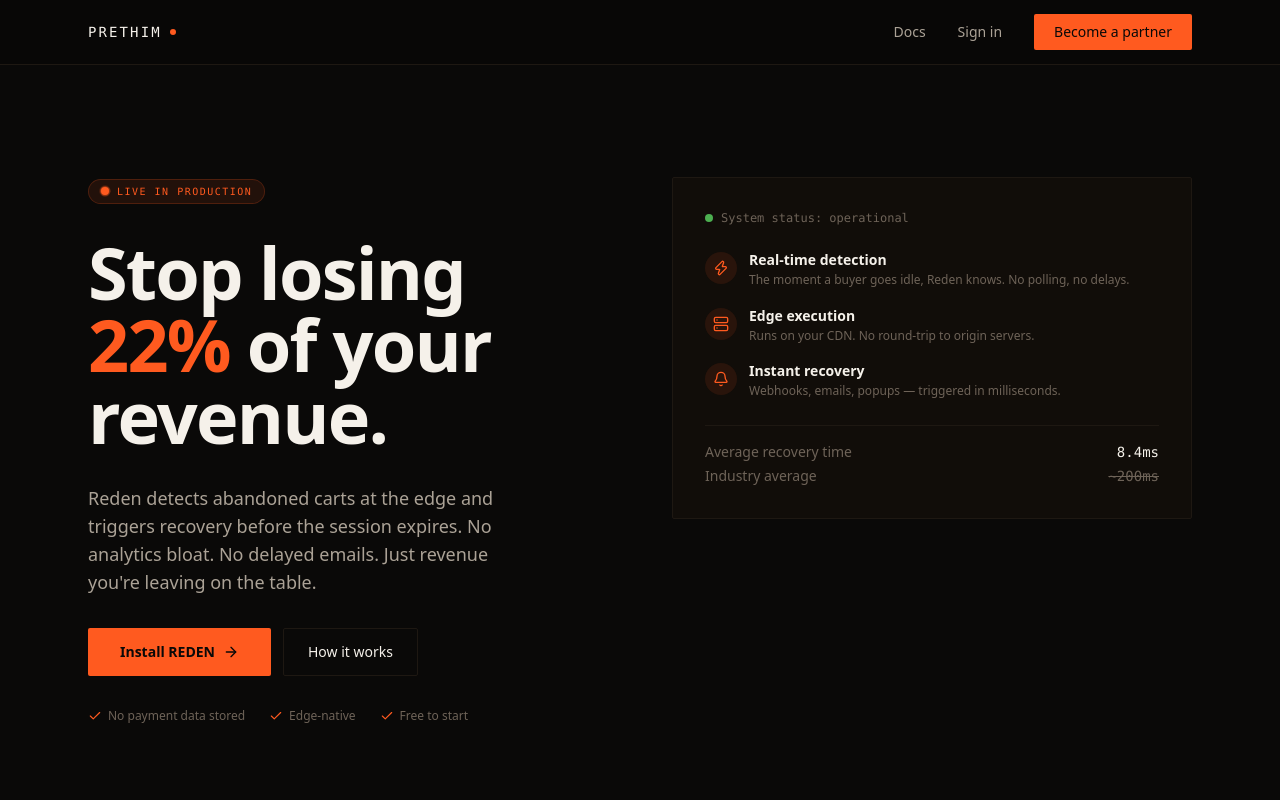
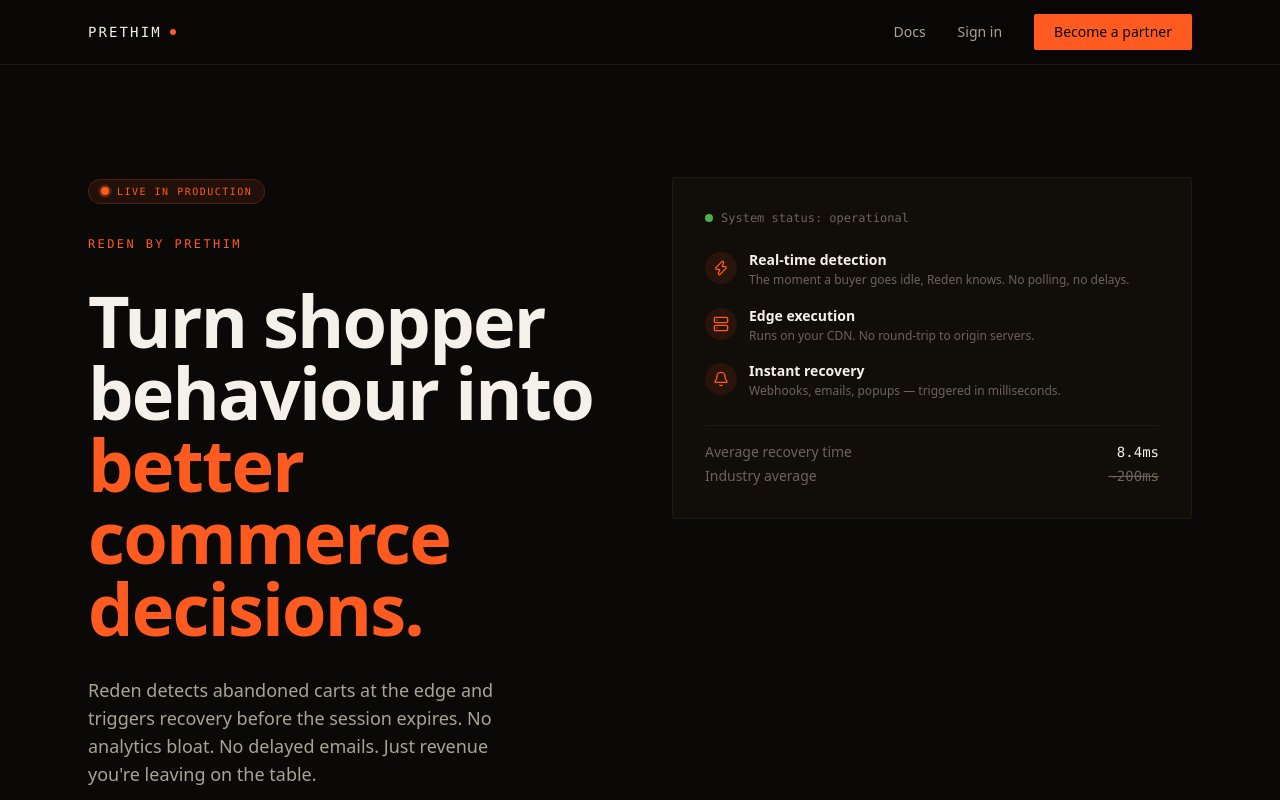
Before and after one commit to davix-tech/Prethim, a Next.js app: page /reden in a window 1280 px wide. Shown: the top 800 px of the page. Built offline with nearby package versions, Linux system fonts and the light colour scheme.

Commit message:
Strengthen REDEN product search identity and structured data

```diff
--- a/app/reden/page.tsx
+++ b/app/reden/page.tsx
@@ -30,6 +30,26 @@ export const metadata: Metadata = {
 export default function RedenPage() {
   return (
     <>
+      <script
+        type="application/ld+json"
+        dangerouslySetInnerHTML={{
+          __html: JSON.stringify({
+            "@context": "https://schema.org",
+            "@type": "SoftwareApplication",
+            name: "REDEN",
+            applicationCategory: "BusinessApplication",
+            operatingSystem: "Web",
+            url: "https://www.prethim.name.ng/reden",
+            description:
+              "REDEN is PRETHIM's adaptive commerce orchestration product. It interprets ecommerce shopper behaviour and purchase intent to support timely commerce actions, including abandoned-cart recovery, targeted offers and revenue intelligence.",
+            publisher: {
+              "@type": "Organization",
+              name: "PRETHIM",
+              url: "https://www.prethim.name.ng",
+            },
+          }),
+        }}
+      />
       {/* HEADER - Clean, no nonsense */}
       <header className="sticky top-0 z-50 border-b border-[#1E1812] bg-[#0A0908]/95 backdrop-blur supports-[backdrop-filter]:bg-[#0A0908]/80">
         <div className="max-w-6xl mx-auto px-6 h-16 flex items-center justify-between">
@@ -72,10 +92,12 @@ export default function RedenPage() {
                 </span>
               </div>
 
+              <p className="font-mono text-xs uppercase tracking-[0.2em] text-[#FF5A1F]">
+                REDEN BY PRETHIM
+              </p>
               <h1 className="text-5xl sm:text-6xl md:text-7xl font-bold leading-[1.05] tracking-tight text-[#F5F1EA]">
-                Stop losing{" "}
-                <span className="text-[#FF5A1F]">22%</span>
-                {" "}of your revenue.
+                Turn shopper behaviour into{" "}
+                <span className="text-[#FF5A1F]">better commerce decisions.</span>
               </h1>
 
               <p className="text-base sm:text-lg text-[#ABA296] leading-relaxed max-w-md">
```
